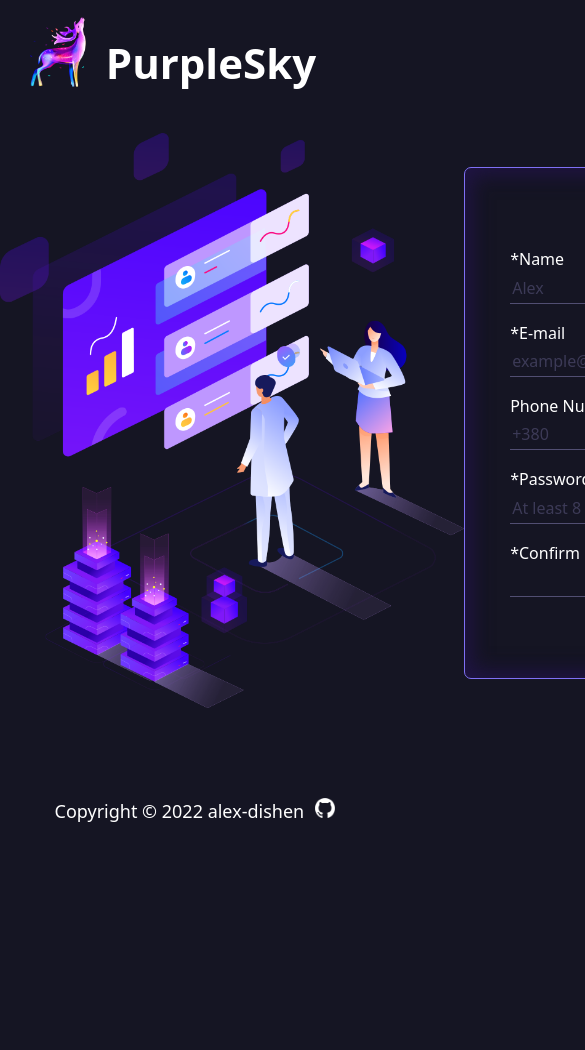
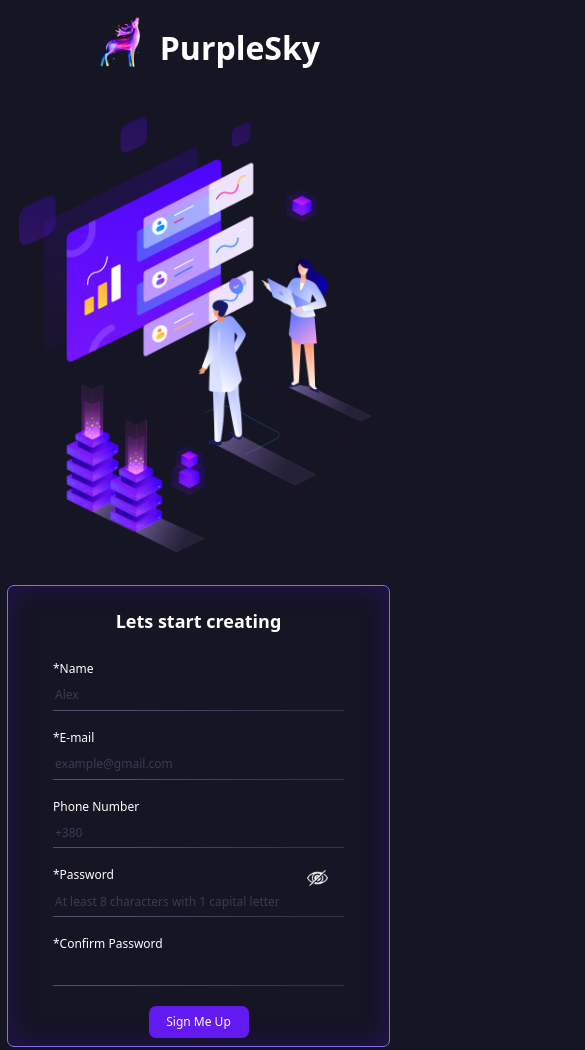
Before and after one commit to alex-dishen/sign-up-form, a plain HTML site: page index.html in a window 390 px wide. Shown: the top 1050 px of the page, 585 px wide, since content can reach past the window. Before the commit the page ends 844 px from the top, so only its background shows below. Drawn offline with nearby package versions, Linux system fonts and the light colour scheme.

Commit message:
Add responsivness for smaller screens

```diff
--- a/style.css
+++ b/style.css
@@ -24,7 +24,8 @@ body {
 header {
     display: flex;
     align-items: flex-end;
-    margin: 17px 0px 10px 30px;
+    justify-content: center;
+    margin: 17px 0px 20px 30px;
 }
 
 .logo {
@@ -44,6 +45,8 @@ main {
     display: flex;
     justify-content: space-evenly;
     align-items: center;
+    flex-wrap: wrap;
+    padding: 0 7px 0 7px;
 }
 
 .picture {
@@ -133,7 +136,7 @@ footer {
     padding: 10px;
     font-size: 18px;
     padding-bottom: 22px;
-    margin-top: 40px;
+    margin-top: 30px;
 }
 
 .github {
@@ -148,4 +151,49 @@ footer {
 
 /* MEDIA QUERIES */
 
-@media (max-width: 0px) {}
+@media (max-width: 920px) {
+
+    .logo {
+        height: 50px;
+    }
+
+    h1 {
+        font-size: 32px;
+    }
+
+    .picture {
+        height: 435px;
+    }
+
+    .form-container {
+        height: 460px;
+        width: 291px;
+    }
+
+    .form-container {
+        font-size: 12px;
+    }
+
+    h2 {
+        font-size: 18px;
+    }
+
+    button {
+        width: 100px;
+        padding: 9px;
+    }
+
+    footer {
+        font-size: 16px;
+    }
+}
+
+@media (max-width: 655px) {
+    header {
+        justify-content: center;
+    }
+
+    .picture {
+        margin: 30px 0;
+    }
+}
```
